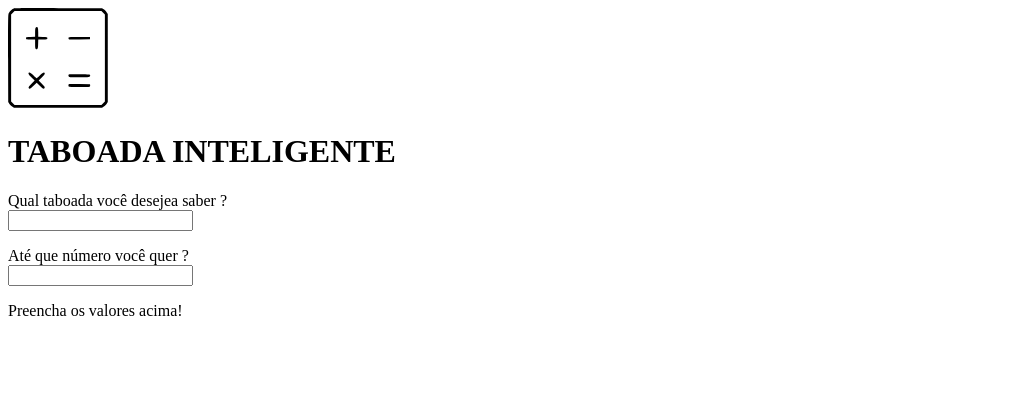
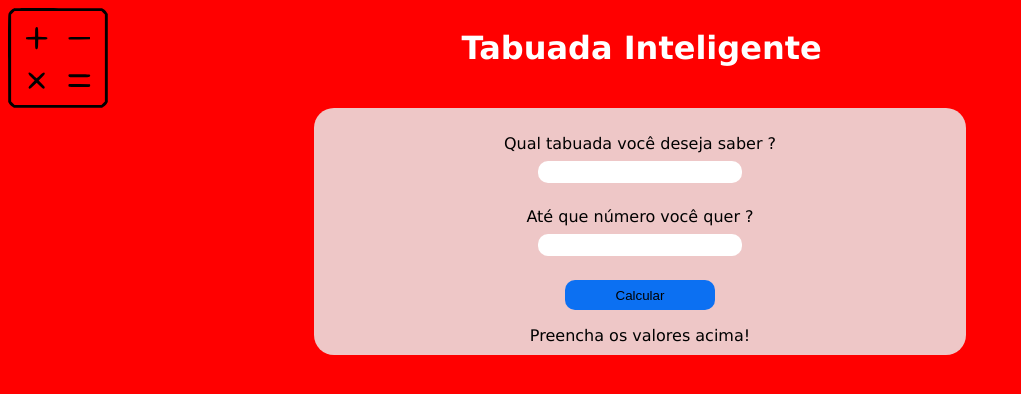
Before and after one commit to dougJesus/tabuadaInteligenteByDouglas, a plain HTML site: page index.html in a window 1280 px wide. Shown: the whole page, without its empty margins (0-1021 px from the left). Drawn offline with Linux system fonts and the light colour scheme.

Commit message:
Atualização 1.2

```diff
--- a/index.html
+++ b/index.html
@@ -5,22 +5,26 @@
     <meta http-equiv="X-UA-Compatible" content="IE=edge">
     <meta name="viewport" content="width=device-width, initial-scale=1.0">
     <title>Tabuada Inteligente</title>
+    <link rel="stylesheet" href="style.css">
 </head>
 <body>
     <header>
         <img src="img/tabu.svg" width="100">
-        <h1> TABOADA INTELIGENTE </h1>
+        <h1> Tabuada Inteligente </h1>
     </header>
 
     <section>
         <div>
             <p>
-                Qual taboada você desejea saber ?<br>
-                <input type="number">
+                Qual tabuada você deseja saber ?<br>
+                <input type="number" class="form">
             </p>
             <p>
                 Até que número você quer ?<br>
-                <input type="number">
+                <input type="number" class="form">
+            </p>
+            <p>
+                <input type="button" value="Calcular" id="botao">
             </p>
         </div>
 
--- /dev/null
+++ b/style.css
@@ -0,0 +1,38 @@
+body {
+    background-color: red;
+    color: white;
+    text-align: center;
+    font-family: Verdana, Geneva, Tahoma, sans-serif;
+}
+
+header{
+    display: grid;
+    grid-auto-flow: column;
+    grid-auto-columns: 33vw;
+
+}
+
+section{
+    background-color: rgb(238, 199, 199);
+    color: black;
+    padding: 10px;
+    border-radius: 20px;
+    width: 50%;
+    margin: auto;
+}
+#botao{
+    background-color: rgb(12, 112, 242);
+    color: black;
+    border: 0px;
+    width: 150px;
+    height: 30px;
+    border-radius: 10px;
+}
+
+.form{
+    margin: 8px;
+    border-radius: 10px;
+    border-style:none;
+    height: 20px;
+    width: 200px;
+}
```
